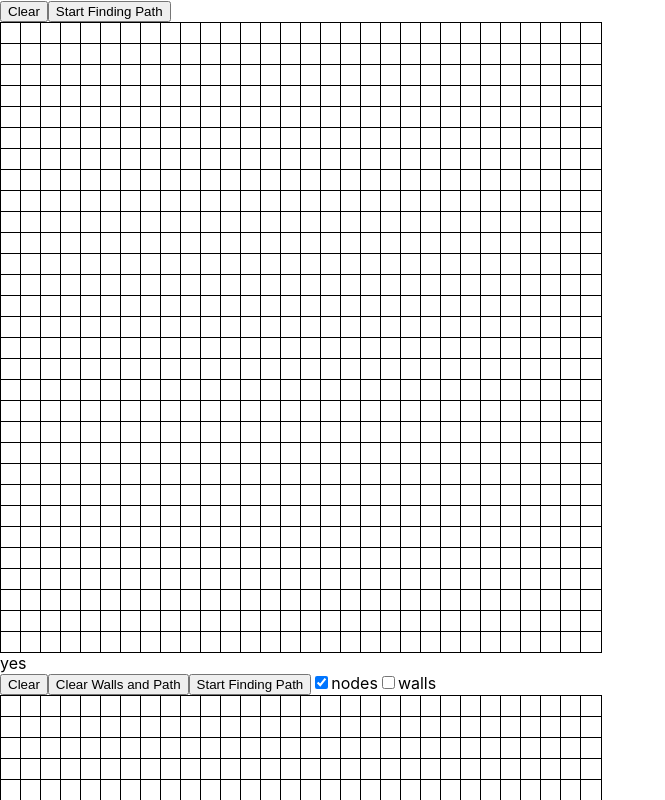
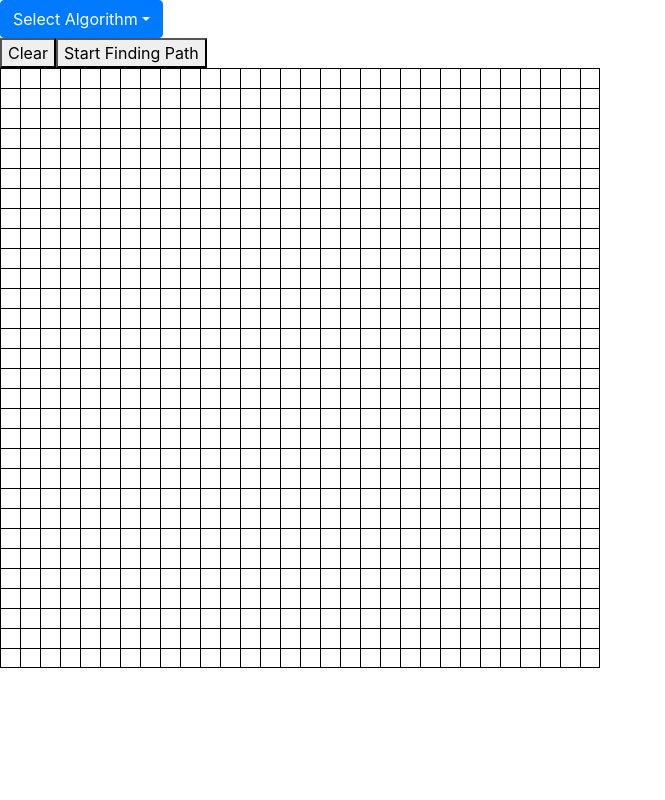
Before and after one commit to alanyu108/Path-Find, a React (Create React App) app: page / in a window 1280 px wide. Shown: the top 800 px of the page, without its empty margins (0-665 px from the left). Built offline with nearby package versions, Linux system fonts and the light colour scheme.

Commit message:
added dropdown menu to select algorithm
used react-bootstrap toimplement dropdown (might create my own dropdown in the future)

```diff
--- a/package.json
+++ b/package.json
@@ -6,8 +6,10 @@
     "@testing-library/jest-dom": "^4.2.4",
     "@testing-library/react": "^9.5.0",
     "@testing-library/user-event": "^7.2.1",
+    "bootstrap": "^4.5.2",
     "immer": "^7.0.7",
     "react": "^16.13.1",
+    "react-bootstrap": "^1.3.0",
     "react-dom": "^16.13.1",
     "react-scripts": "3.4.3"
   },
--- a/src/App.js
+++ b/src/App.js
@@ -1,13 +1,38 @@
-import React from "react";
+import React, { useState } from "react";
 import AStar from "./components/AStar";
 import Euclid from "./components/Euclid";
+import "../node_modules/bootstrap/dist/css/bootstrap.min.css";
+import { Dropdown, DropdownButton } from "react-bootstrap";
 
 function App() {
+  const [openEuclid, setEuclid] = useState(true);
+  const [openAStar, setAStar] = useState(false);
   return (
     <>
-      <Euclid />
-      <div>yes</div>
-      <AStar />
+      <DropdownButton id="dropdown-basic-button" title="Select Algorithm">
+        <Dropdown.Item
+          as="button"
+          onClick={() => {
+            setEuclid(true);
+            setAStar(false);
+          }}
+        >
+          Euclidean Algorithm
+        </Dropdown.Item>
+        <Dropdown.Divider />
+        <Dropdown.Item
+          as="button"
+          onClick={() => {
+            setAStar(true);
+            setEuclid(false);
+          }}
+        >
+          A* Algorithm
+        </Dropdown.Item>
+      </DropdownButton>
+
+      {openEuclid && <Euclid />}
+      {openAStar && <AStar />}
     </>
   );
 }
--- a/src/components/AStar.js
+++ b/src/components/AStar.js
@@ -58,6 +58,7 @@ function AStar() {
 
   const findColor = useCallback((col) => {
     let { isStart, isEnd, isPath, isWall, inClosedSet, inOpenSet } = col;
+
     let background = "white";
     if (isStart) {
       background = "green";
@@ -351,16 +352,16 @@ function AStar() {
               style={{
                 width: 20,
                 height: 20,
-                border: `solid 1px black`,
-                borderTop: i === 0 ? `solid 1px black` : "0",
+                borderBottom: i === ROWS - 1 ? `solid 1px black` : "0",
+                borderRight: k === COLS - 1 ? `solid 1px black` : "0",
+                borderTop: `solid 1px black`,
+                borderLeft: `solid 1px black`,
                 backgroundColor: `${findColor(col)}`,
               }}
             ></div>
           ))
         )}
       </div>
-
-      <div>yes</div>
     </>
   );
 }
--- a/src/components/Euclid.js
+++ b/src/components/Euclid.js
@@ -168,8 +168,10 @@ function Euclid() {
               style={{
                 width: 20,
                 height: 20,
-                border: `solid 1px black`,
-                borderTop: i === 0 ? `solid 1px black` : "0",
+                borderBottom: i === ROWS - 1 ? `solid 1px black` : "0",
+                borderRight: k === COLS - 1 ? `solid 1px black` : "0",
+                borderTop: `solid 1px black`,
+                borderLeft: `solid 1px black`,
                 backgroundColor: `${findColor(col)}`,
               }}
             ></div>
```
Also changed, not shown: 1 other file (tests, documents, lock files or other folders).
